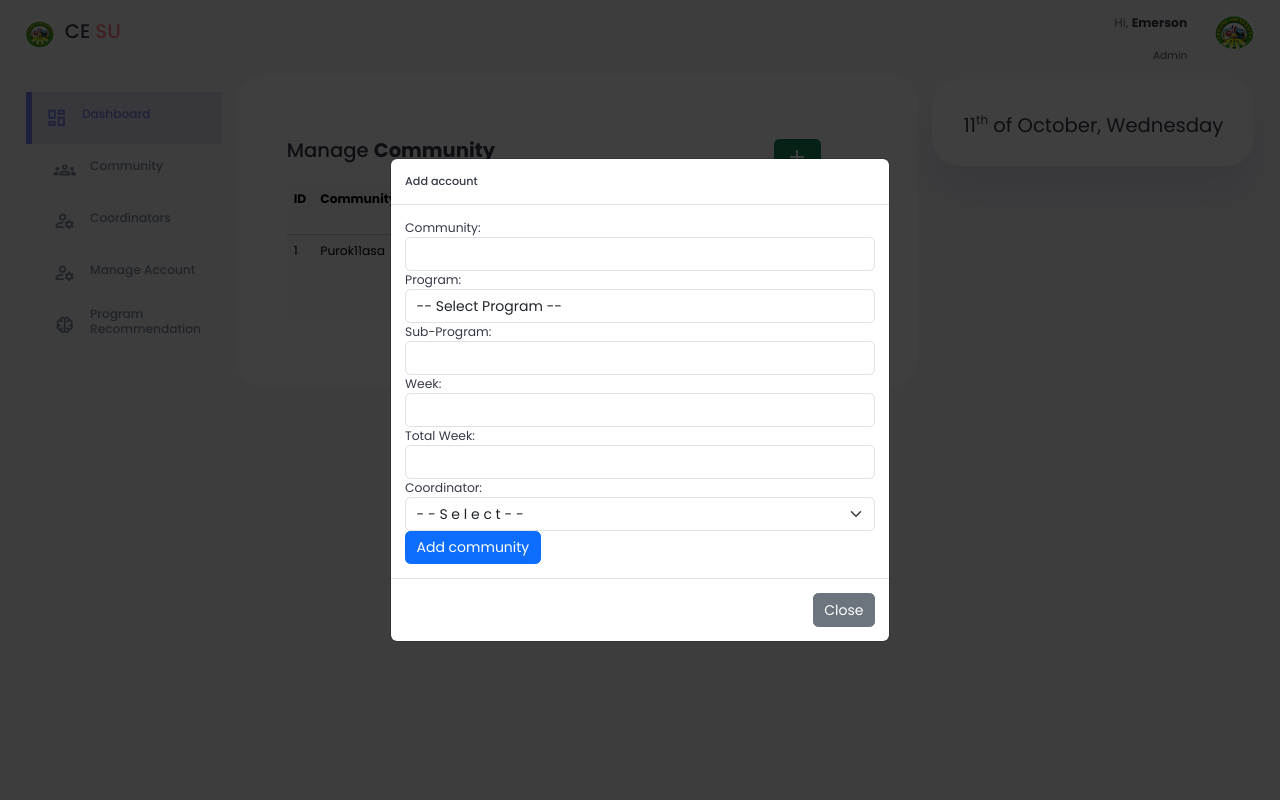
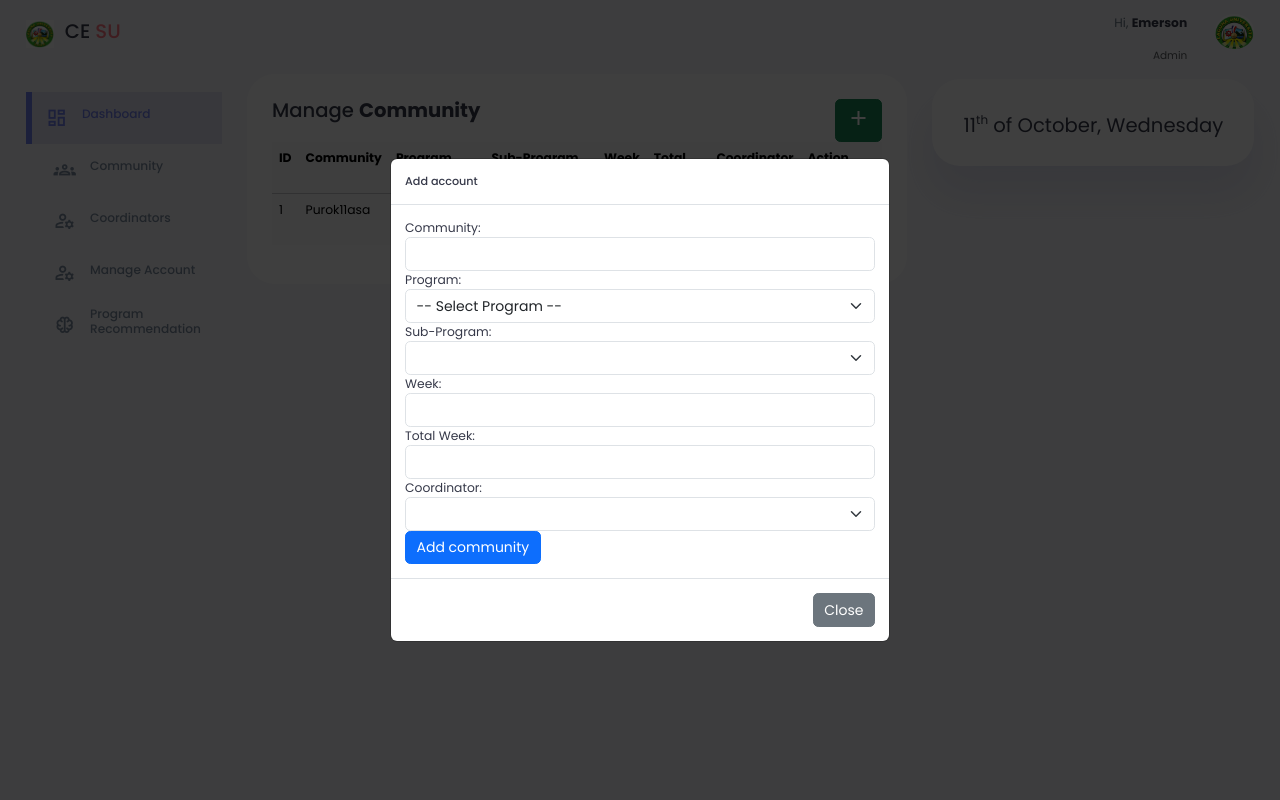
Before and after one commit to Emerson0607/DSS-CESU, a Flask app: page /manage_community in a window 1280 px wide, after a click on "add". Run offline with Flask 3, Linux system fonts and the light colour scheme; a user stored in the database is signed in; lists and menus that the app fills with data are empty; parts of the project's set-up code (start-up, migrations or seed data) failed here and were passed over; some libraries are stand-ins or nearby versions.

Commit message:
V3.1 - Table success

```diff
--- a/main/routes/dbModelRoute.py
+++ b/main/routes/dbModelRoute.py
@@ -180,6 +180,12 @@ def subprogram(get_subprogram):
     subArray = [program.subprogram for program in sub]  # Extract the subprograms from the query result
     return jsonify({'subprogram': subArray})
 
+#fetch for user
+@dbModel_route.route("/subprogram1/<get_program>")
+def get_program(get_program):
+    sub = User.query.filter_by(program=get_program).all()
+    subArray = [user.username for user in sub]
+    return jsonify({'user': subArray})
 
 
 @dbModel_route.route("/add_community", methods=["POST"])
--- a/main/static/css/community.css
+++ b/main/static/css/community.css
@@ -37,16 +37,33 @@
     --box-shadow: 0 2rem 3rem var(var(--color-light));
 }
 
-main .csvCard{
+
+
+main .communityCard{
     margin-top: 2.9rem;
     display: grid;
     grid-template-columns: 1fr;
     gap: 1.6rem;
 }
 
+main .communityCard > div{
+    background: var(--color-white);
+    padding: var(--card-padding);
+    border-radius: var(--card-border-radius);
+    margin-top: 1rem;
+    box-shadow: var(--box-shadow);
+    transition: all 300ms ease;
+}
+
+
+main .communityCard > div:hover{
+    box-shadow: none;
+}
+
+
+/*smaller laptop*/
+@media screen and (max-width: 1200px){
 
 
 
-main .csvCard > div:hover{
-    box-shadow: none;
 }
--- a/main/static/css/manage_user.css
+++ b/main/static/css/manage_user.css
@@ -1,4 +1,40 @@
+@import url('https://fonts.googleapis.com/css2?family=Poppins:wght@300;400;500;600;700;800&display=swap');
 
+
+/* Root Variable */
+:root {
+    --color-primary: #7380ec;
+    --color-danger: #ff7782;
+    --color-success: #41f1b6;
+    --color-warning: #ffbb55;
+    --color-white: #fff;
+    --color-info-dark: #7d8da1;
+    --color-info-light: #dce1eb;
+    --color-dark: #363949;
+    --color-light: rgba(132, 139, 200, 0.18);
+    --color-primary-variant: #111e88;
+    --color-dark-variant: #677483;
+    --color-background: #f6f6f9;
+
+    --card-border-radius: 2rem;
+    --border-radius-1: 0.4rem;
+    --border-radius-2: 0.8rem;
+    --border-radius-3: 1.2rem;
+
+    --card-padding: 1.8rem;
+    --padding-1: 1.2rem;
+
+    --box-shadow: 0 2rem 3rem var(--color-light)
+}
+
+.dark-theme-variables{
+    --color-background:#181a1e;
+    --color-white: #202528;
+    --color-dark: #edeffd;
+    --color-dark-variant: #a3bdcc;
+    --color-light: rgba(0,0,0,0.4);
+    --box-shadow: 0 2rem 3rem var(var(--color-light));
+}
 main .manageUser{
     margin-top: 2.9rem;
     display: grid;
--- a/main/templates/community.html
+++ b/main/templates/community.html
@@ -1,14 +1,14 @@
 {% extends "admin_dashboard.html" %}
 {% block content %}
 
-<div class="csvCard">
-
-        <div class="row">
-            <div class="col-md-12">
-                <div class="jumbotron p-3">
-                    <h2>Manage <b>Community</b> <button type="button" class="btn btn-success float-end" data-bs-toggle="modal" data-bs-target="#mymodal"><span class="material-symbols-sharp">add</span></button></h2>
-                    <div style="max-height: 300px; overflow: auto;" class="mt-4">
-                        <table class="table table-hover table-light">
+<div class="communityCard">
+            <div class="jumbotron">
+                <h2>Manage <b>Community</b>
+                    <button type="button" class="btn btn-success float-end" data-bs-toggle="modal" data-bs-target="#mymodal">
+                        <span class="material-symbols-sharp">add</span>
+                    </button>
+                </h2>
+                <table class="table table-responsive table-hover table-light ">
                     <tr>
                         <th>ID</th>
                         <th>Community</th>
@@ -34,8 +34,6 @@
                     </tr>
                     {% endfor %}
                 </table>
-                    </div>
-                </div>
 
                  <!-- Modal -->
                  <div id="mymodal" class="modal fade" role="dialog">
@@ -52,10 +50,10 @@
                                     </div>
 
                                     <label>Program:</label>
-                                    {{ form.program(class="form-control", value=form.program.default) }}
+                                    {{ form.program(class="form-select", value=form.program.default) }}
 
                                     <label>Sub-Program:</label>
-                                    {{form.subprogram(class="form-control")}}
+                                    {{form.subprogram(class="form-select")}}
 
                                     <div class="form-group">
                                         <label>Week:</label>
@@ -66,11 +64,11 @@
                                         <input type="text" class="form-control" name="totalWeek" required>
                                     </div>
                                     <label>Coordinator:</label>
-                                    <select class="form-select" name="user" id="programSelect" required>
-                                        <option value="" selected disabled>- - S e l e c t - -</option>
+                                    <select class="form-select" name="user" id="userSelect" required>
+                                       <!--<option value="" selected disabled>- - S e l e c t - -</option>
                                         {% for p in user1 %}
                                             <option value="{{ p.firstname }}">{{ p.firstname }}</option>
-                                        {% endfor %}
+                                        {% endfor %}-->
                                     </select>
                                     <div class="form-group">
                                         <button class="btn btn-primary" type="submit">Add community</button>
@@ -84,14 +82,18 @@
                     </div>
                 </div>
                 <!--end add modal account-->
-            </div>
-        </div>
+
+
+            </div> <!--end jumbotron-->
+
 
 </div>
 <script>
     program_select = document.getElementById('program')
+
     program_select.onchange = function(){
-        program = program_select.value;
+    var program = program_select.value;
+
         fetch('subprogram/' + program).then(function(response){
             response.json().then(function(data) {
                 optionHTML = '';
@@ -101,7 +103,24 @@
                 document.getElementById('subprogram').innerHTML = optionHTML;
             });
         });
+
+
+        //fetch user based from its program
+        fetch('/subprogram1/' + program).then(function (response) {
+            response.json().then(function (data) {
+                var optionHTML = '';
+                var selectElement = document.getElementById('userSelect');
+
+                for (user of data.user) {
+                    optionHTML += '<option value="' + user + '">' + user + '</option>'
                 }
+
+                selectElement.innerHTML = optionHTML;
+            });
+        });
+
+    }
+
 </script>
 
 <script src="https://code.jquery.com/jquery-3.6.0.min.js"></script>
--- a/main/templates/resultCSV.html
+++ b/main/templates/resultCSV.html
@@ -54,7 +54,7 @@
         </ul>
     </div>
 </div>
-
+<!--
 <script>
     // JavaScript code to handle clicks on predictions
     const predictionElements = document.querySelectorAll('.prediction');
@@ -76,4 +76,5 @@
         });
     });
 </script>
+-->
 {% endblock %}
```
Also changed, not shown: main/templates/dashboard.html (+2 -9 lines), main/templates/manage_account.html (+7 -22 lines), main/templates/program.html (+36 -6 lines), instance/cesu2.db, instance/cesu4.db, 1 other file. Lines whose indentation alone changed are shown as unchanged.
